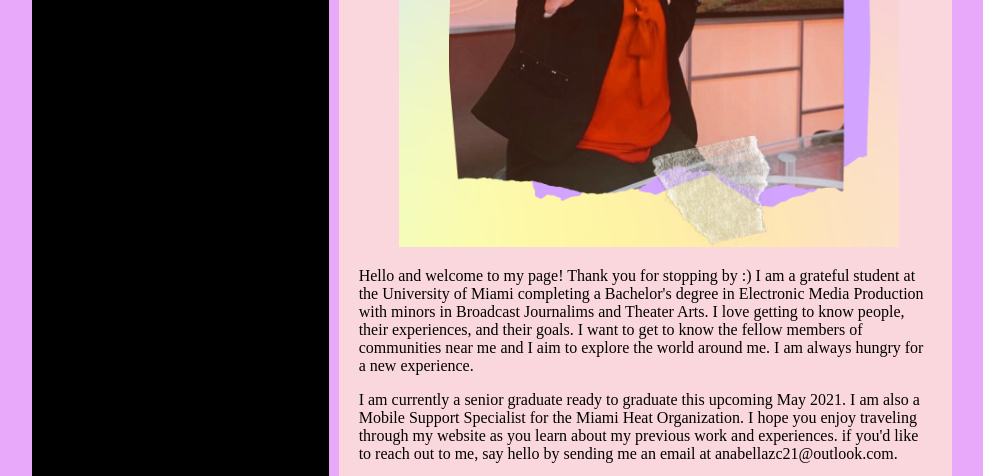
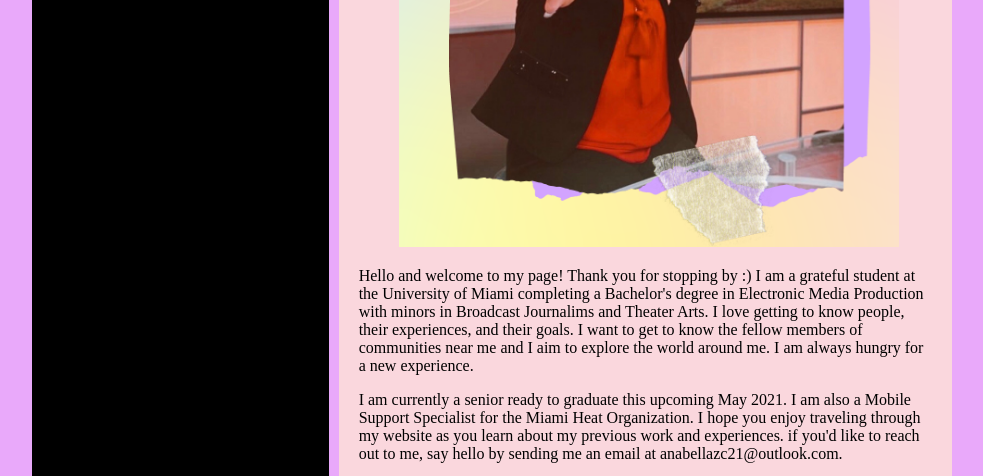
Before and after one commit to axz357/axz357.github.io, a plain HTML site: page index.html in a window 1280 px wide. Shown: the part 469-945 px from the top of the page, without its empty margins (148-1131 px from the left). Drawn offline with Linux system fonts and the light colour scheme.

Commit message:
Update index.html

```diff
--- a/index.html
+++ b/index.html
@@ -43,7 +43,7 @@
             near me and I aim to explore the world around me. I am always hungry for a new experience.
             </p>
 
-            <p>I am currently a senior graduate ready to graduate this upcoming May 2021. I am also a Mobile Support Specialist for the Miami Heat Organization.
+            <p>I am currently a senior ready to graduate this upcoming May 2021. I am also a Mobile Support Specialist for the Miami Heat Organization.
             I hope you enjoy traveling through my website as you learn about my previous work and experiences. if you'd like to reach out to me, say hello by
             sending me an email at anabellazc21@outlook.com.</p>
 
```
